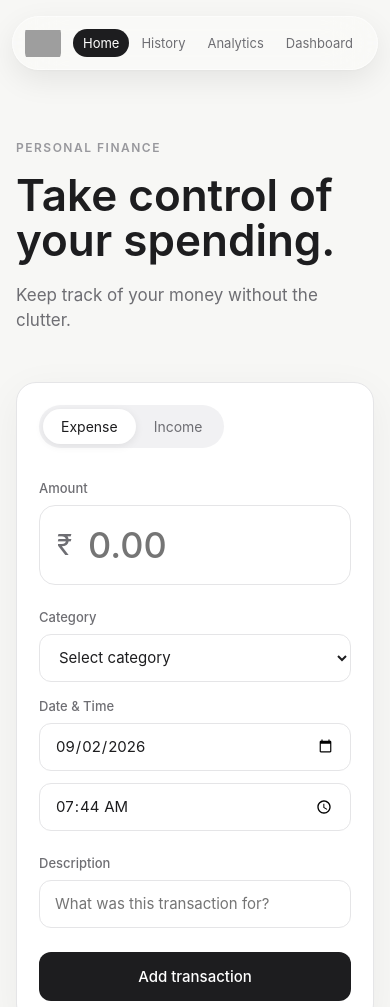
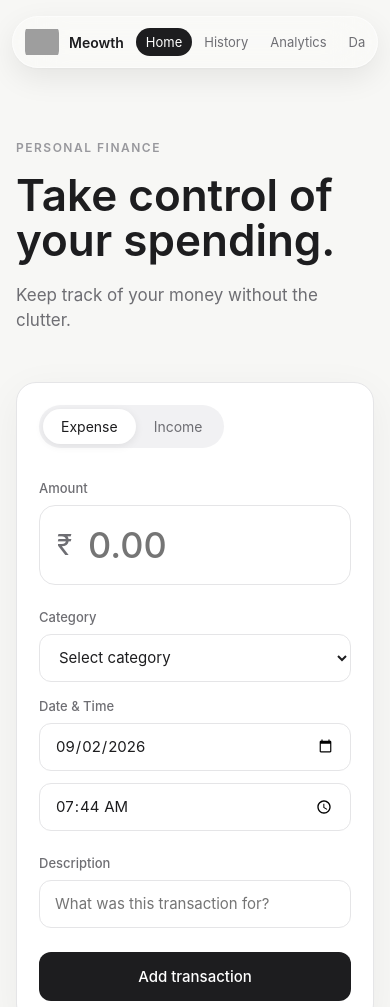
Before and after one commit to AbhijithBabu12/expense-tracker-Abhijith-Babu, a plain HTML site: page index.html in a window 390 px wide. Shown: the top 1007 px of the page. Drawn offline with nearby package versions, Linux system fonts and the light colour scheme; grey boxes are pictures that could not be loaded.

Commit message:
mobile navigation ui

```diff
--- a/css/responsive.css
+++ b/css/responsive.css
@@ -237,12 +237,12 @@
     }
 
     .logo span {
-        display: none;
+        font-size: 14px;
     }
 
     .logo img {
-        width: 36px;
-        height: 36px;
+        width: 34px;
+        height: 34px;
     }
 
     .nav-links {
```
